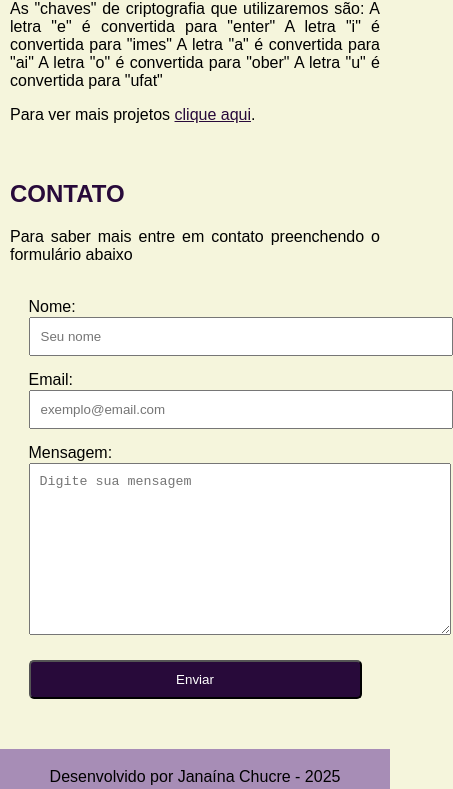
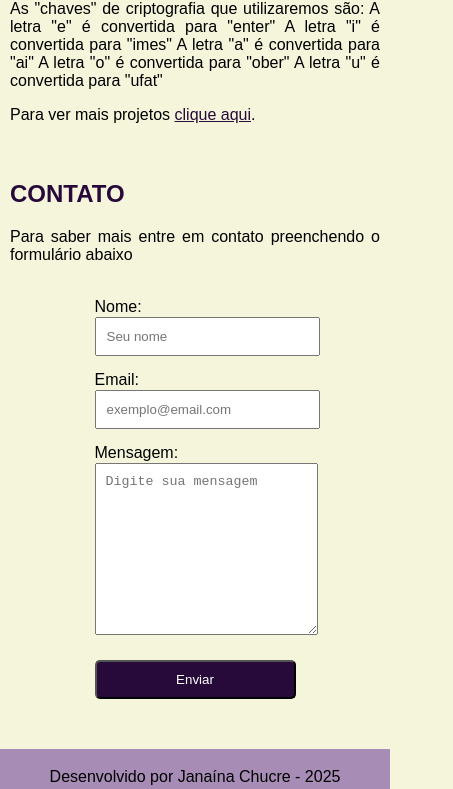
Before and after one commit to JanainaChucre/ap-f-aplicacoes-web, a plain HTML site: page index.html in a window 390 px wide. Shown: the part 1074-1863 px from the top of the page, 453 px wide, since content can reach past the window. Drawn offline with Linux system fonts and the light colour scheme.

Commit message:
Update style.css

```diff
--- a/style.css
+++ b/style.css
@@ -91,12 +91,7 @@ section div h2 {
     justify-content: center;
 }
 
-form{
-    max-width: 600px;
-}
-
 .campo {
-    display: flex;
     flex-direction: column;
     margin-bottom: 15px;
     gap: 1px;
@@ -156,7 +151,12 @@ footer a img {
     }
 
     form{
-        max-width: 90%;
+        max-width: 100%;
+    }
+
+    .campo input,
+    .campo textarea {
+        width: 100%;
     }
 }
 
@@ -171,16 +171,17 @@ footer a img {
         text-align: center;
     }
 
-    section div img {
-        margin: 0;
-    }
-
     .portifolio-decodificador img {
-        max-width: 300px;
+        width: 300px;
         height: auto;
     }
 
     form{
-        max-width: 90%;
+        max-width: 100%;
+    }
+
+    .campo input,
+    .campo textarea {
+        width: 100%;
     }
 }
```
